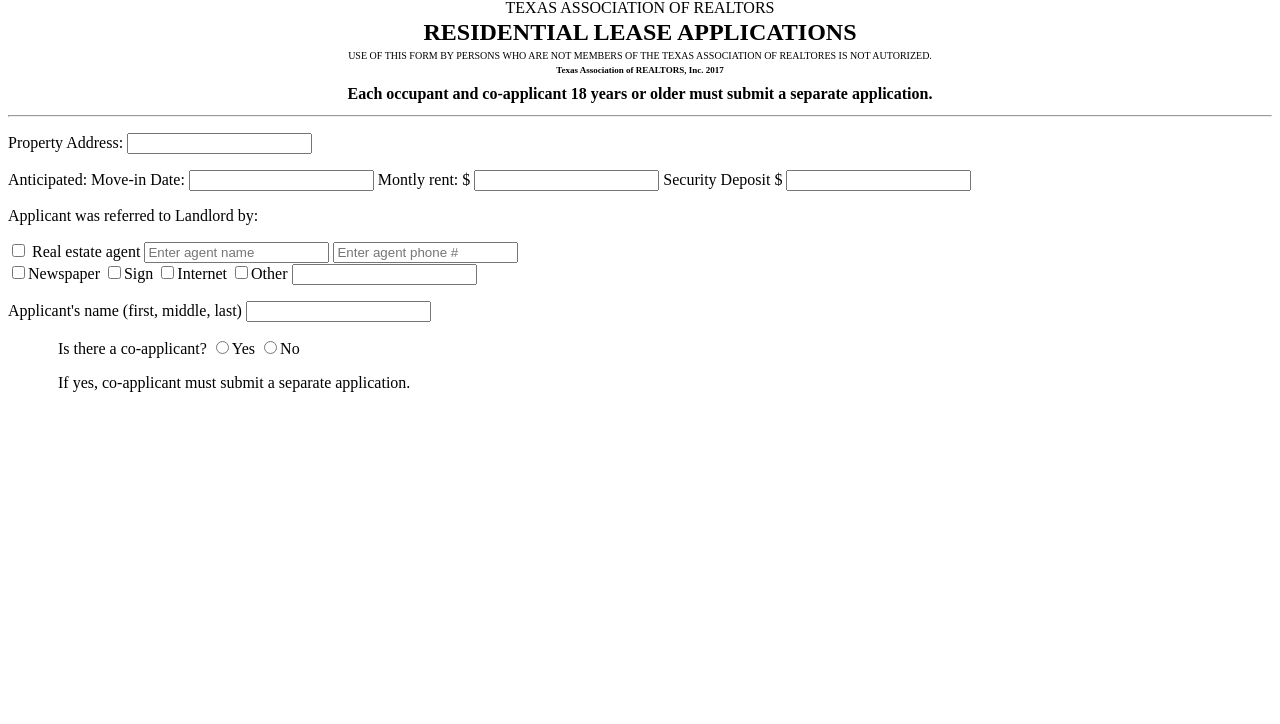
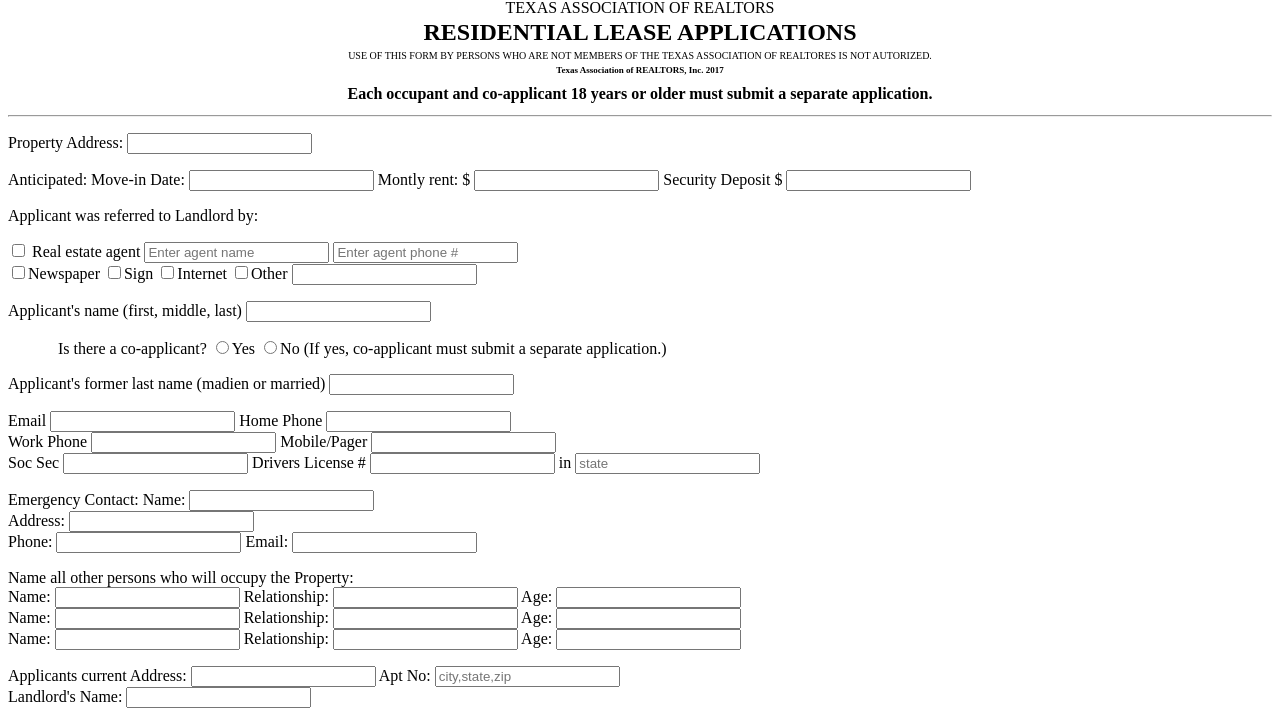
Before and after one commit to laurentovar/codeup-web-exercises, a plain HTML site: page residential forms bonus.html in a window 1280 px wide. Shown: the part 146-870 px from the top of the page. Before the commit the page ends 800 px from the top, so only its background shows below. Drawn offline with Linux system fonts and the light colour scheme.

Commit message:
midpoint of the form

```diff
--- a/residential forms bonus.html
+++ b/residential forms bonus.html
@@ -36,6 +36,9 @@
          div.c {
              text-indent:50px;
          }
+        # {
+            text-indent: each-line;
+        }
     </style>
     <title>Residential Lease Application</title>
 </head>
@@ -85,11 +88,89 @@
         <input id="applicantname" name="name"><br>
     </p>
     <div class="c">
-    <p>Is there a co-applicant?
-        <input type="radio" name="coapplicant" value="yes">Yes
+        <label for="coapplicant">Is there a co-applicant?</label>
+        <input id="coapplicant" type="radio" name="coapplicant" value="yes">Yes
         <input type="radio" name="coapplicant" value="no">No
-        <p>If yes, co-applicant must submit a separate application.</p>
+        (If yes, co-applicant must submit a separate application.)</p>
+    </div>
+    <p>
+        <label for="lastname">Applicant's former last name (madien or married)</label>
+        <input id="lastname" name="lastname">
     </p>
-    </div>
+    <p>
+        <label for="info">Email</label>
+        <input id="info" Email="info">
+
+        <label for="info">Home Phone</label>
+        <input name="info"><br>
+
+        <label for="info">Work Phone</label>
+        <input name="info">
+
+        <label for="info">Mobile/Pager</label>
+        <input name="info"><br>
+
+        <label for="info">Soc Sec</label>
+        <input name="info">
+
+        <label for="info">Drivers License #</label>
+        <input name="info">
+
+        <label for="info">in</label>
+        <input name="info" placeholder="state">
+    </p>
+    <p>Emergency Contact:
+        <label for="emergency">Name:</label>
+        <input id="emergency" Name="emergency"><br>
+
+        <label for="emergency">Address:</label>
+        <input name="emergency"><br>
+
+        <label for="emergency">Phone:</label>
+        <input name="emergency">
+
+        <label for="emergency">Email:</label>
+        <input name="emergency">
+    </p>
+    <p>Name all other persons who will occupy the Property:<br>
+        <label for="persons">Name:</label>
+        <input id="persons" Name="persons">
+
+        <label for="persons">Relationship:</label>
+        <input name="persons">
+
+        <label for="persons">Age:</label>
+        <input name="persons"><br>
+
+        <label for="persons">Name:</label>
+        <input id="persons" Name="persons">
+
+        <label for="persons">Relationship:</label>
+        <input name="persons">
+
+        <label for="persons">Age:</label>
+        <input name="persons"><br>
+
+        <label for="persons">Name:</label>
+        <input id="persons" Name="persons">
+
+        <label for="persons">Relationship:</label>
+        <input name="persons">
+
+        <label for="persons">Age:</label>
+        <input name="persons"><br>
+    </p>
+    <p>
+        <label for="current">Applicants current Address:</label>
+        <input id="current" Name="current">
+
+        <label for="current">Apt No:</label>
+        <input name="current" placeholder="city,state,zip"><br>
+
+        <label for="current">Landlord's Name:</label>
+        <input name="current">
+    </p>
+
+
 </body>
 </html>
```
